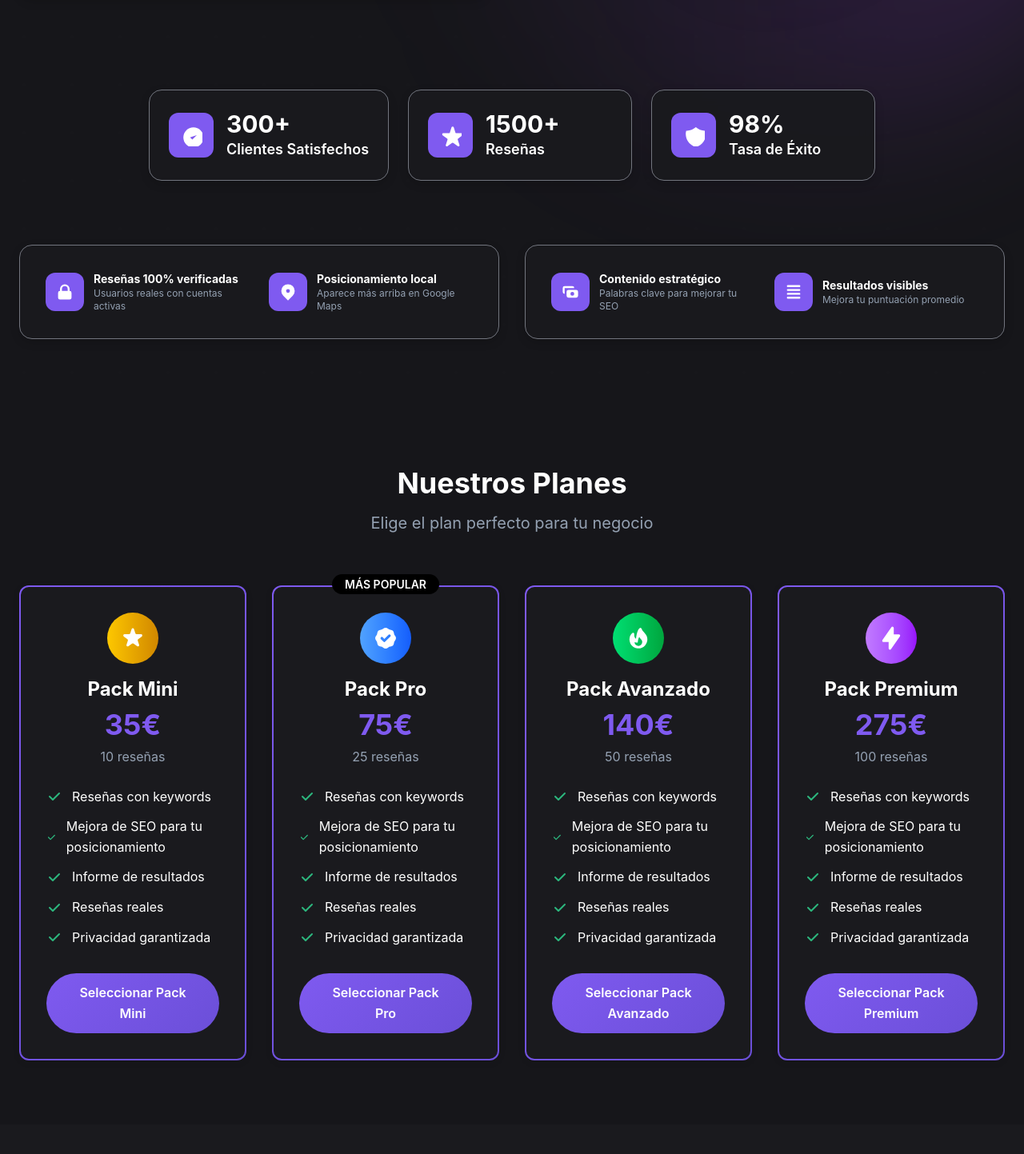
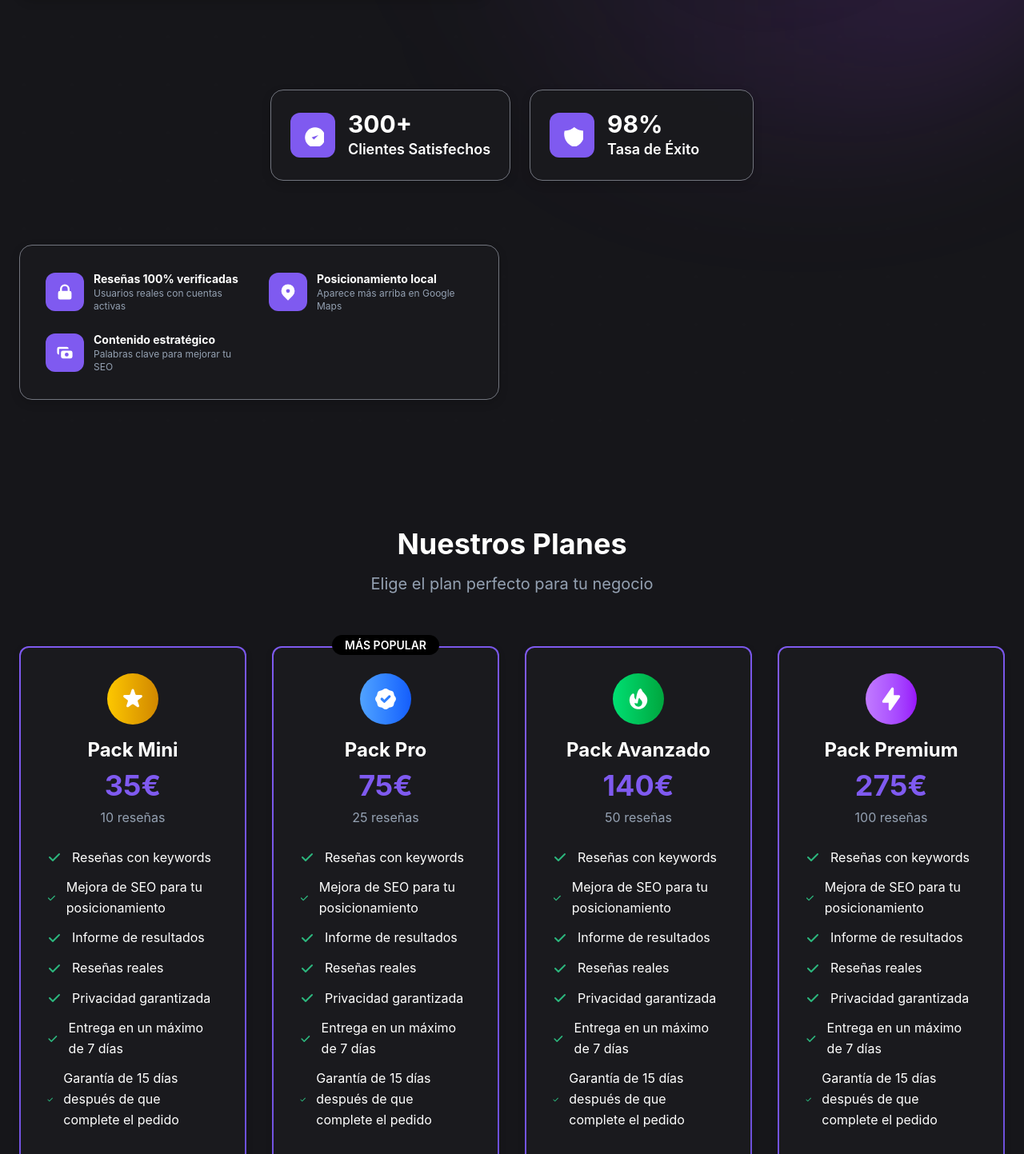
Before and after one commit to AXELRAYO990/ElRESENADOR, a React (Vite) app: page / in a window 1280 px wide. Shown: the part 2113-3556 px from the top of the page at 80% size. Built offline with nearby package versions, Linux system fonts and the light colour scheme.

Commit message:
Optimizaciones en sección About Us y mejoras en pricing: quitada tarjeta 1500+ reseñas, eliminada duplicación de características, agregadas garantías de entrega y servicio

```diff
--- a/src/App.tsx
+++ b/src/App.tsx
@@ -233,7 +233,7 @@ function App() {
                     </svg>
                   </div>
                   <div>
-                    <h4 className="text-sm font-bold text-headline">Resultados Inmediatos</h4>
+                    <h4 className="text-sm font-bold text-headline">Resultados Garantizados</h4>
                     <p className="text-paragraph text-xs">Desde el primer día</p>
                   </div>
                 </div>
@@ -311,20 +311,6 @@ function App() {
               <div className="glass-card p-6 rounded-2xl hover-elegant transform hover:scale-105 transition-all duration-300 flex items-center space-x-4 min-w-[280px]">
                 <div className="w-14 h-14 highlight-bg rounded-xl flex items-center justify-center flex-shrink-0">
                   <svg className="w-7 h-7 text-white" fill="currentColor" viewBox="0 0 20 20">
-                    <path d="M11.049 2.927c.3-.921 1.603-.921 1.902 0l1.519 4.674a1 1 0 00.95.69h4.915c.969 0 1.371 1.24.588 1.81l-3.976 2.888a1 1 0 00-.363 1.118l1.518 4.674c.3.922-.755 1.688-1.538 1.118l-3.976-2.888a1 1 0 00-1.176 0l-3.976 2.888c-.783.57-1.838-.197-1.538-1.118l1.518-4.674a1 1 0 00-.363-1.118l-3.976-2.888c-.784-.57-.38-1.81.588-1.81h4.914a1 1 0 00.951-.69l1.519-4.674z"/>
-                  </svg>
-                </div>
-                <div className="text-left">
-                  <div className="text-3xl font-bold text-headline">
-                    <span className="counter" data-target="1500">0</span>+
-                  </div>
-                  <h3 className="text-lg font-semibold text-headline">Reseñas</h3>
-                </div>
-              </div>
-
-              <div className="glass-card p-6 rounded-2xl hover-elegant transform hover:scale-105 transition-all duration-300 flex items-center space-x-4 min-w-[280px]">
-                <div className="w-14 h-14 highlight-bg rounded-xl flex items-center justify-center flex-shrink-0">
-                  <svg className="w-7 h-7 text-white" fill="currentColor" viewBox="0 0 20 20">
                     <path d="M9 12l2 2 4-4m5.618-4.016A11.955 11.955 0 0112 2.944a11.955 11.955 0 01-8.618 3.04A12.02 12.02 0 003 9c0 5.591 3.824 10.29 9 11.622 5.176-1.332 9-6.03 9-11.622 0-1.042-.133-2.052-.382-3.016z"/>
                   </svg>
                 </div>
@@ -364,36 +350,21 @@ function App() {
                     <p className="text-paragraph text-xs">Aparece más arriba en Google Maps</p>
                   </div>
                 </div>
-              </div>
-            </div>
 
-            <div className="glass-card p-8 rounded-2xl hover-elegant transform hover:-translate-y-2 transition-all duration-300">
-              <div className="grid grid-cols-1 md:grid-cols-2 gap-6">
                 <div className="flex items-center space-x-3">
                   <div className="w-12 h-12 highlight-bg rounded-xl flex items-center justify-center flex-shrink-0">
                     <svg className="w-6 h-6 text-white" fill="currentColor" viewBox="0 0 20 20">
                       <path fillRule="evenodd" d="M4 4a2 2 0 00-2 2v4a2 2 0 002 2V6h10a2 2 0 00-2-2H4zm2 6a2 2 0 012-2h8a2 2 0 012 2v4a2 2 0 01-2 2H8a2 2 0 01-2-2v-4zm6 4a2 2 0 100-4 2 2 0 000 4z" clipRule="evenodd" />
                     </svg>
                   </div>
-                  <div>
+      <div>
                     <h4 className="text-sm font-bold text-headline">Contenido estratégico</h4>
                     <p className="text-paragraph text-xs">Palabras clave para mejorar tu SEO</p>
                   </div>
                 </div>
-
-                <div className="flex items-center space-x-3">
-                  <div className="w-12 h-12 highlight-bg rounded-xl flex items-center justify-center flex-shrink-0">
-                    <svg className="w-6 h-6 text-white" fill="currentColor" viewBox="0 0 20 20">
-                      <path fillRule="evenodd" d="M3 4a1 1 0 011-1h12a1 1 0 110 2H4a1 1 0 01-1-1zm0 4a1 1 0 011-1h12a1 1 0 110 2H4a1 1 0 01-1-1zm0 4a1 1 0 011-1h12a1 1 0 110 2H4a1 1 0 01-1-1zm0 4a1 1 0 011-1h12a1 1 0 110 2H4a1 1 0 01-1-1z" clipRule="evenodd" />
-                    </svg>
-                  </div>
-                  <div>
-                    <h4 className="text-sm font-bold text-headline">Resultados visibles</h4>
-                    <p className="text-paragraph text-xs">Mejora tu puntuación promedio</p>
-                  </div>
-                </div>
               </div>
             </div>
+
           </div>
 
 
@@ -452,6 +423,18 @@ function App() {
                   </svg>
                   Privacidad garantizada
                 </li>
+                <li className="flex items-center">
+                  <svg className="w-5 h-5 text-success mr-3" fill="currentColor" viewBox="0 0 20 20">
+                    <path fillRule="evenodd" d="M16.707 5.293a1 1 0 010 1.414l-8 8a1 1 0 01-1.414 0l-4-4a1 1 0 011.414-1.414L8 12.586l7.293-7.293a1 1 0 011.414 0z" clipRule="evenodd" />
+                  </svg>
+                  Entrega en un máximo de 7 días
+                </li>
+                <li className="flex items-center">
+                  <svg className="w-5 h-5 text-success mr-3" fill="currentColor" viewBox="0 0 20 20">
+                    <path fillRule="evenodd" d="M16.707 5.293a1 1 0 010 1.414l-8 8a1 1 0 01-1.414 0l-4-4a1 1 0 011.414-1.414L8 12.586l7.293-7.293a1 1 0 011.414 0z" clipRule="evenodd" />
+                  </svg>
+                  Garantía de 15 días después de que complete el pedido
+                </li>
               </ul>
               <a href="https://wa.me/34632425771?text=Hola! Me interesa el Pack Mini de 10 reseñas por 35€. ¿Podrías darme más información?" className="btn-elegant w-full text-center block">
                 Seleccionar Pack Mini
@@ -504,6 +487,18 @@ function App() {
                   </svg>
                   Privacidad garantizada
                 </li>
+                <li className="flex items-center">
+                  <svg className="w-5 h-5 text-success mr-3" fill="currentColor" viewBox="0 0 20 20">
+                    <path fillRule="evenodd" d="M16.707 5.293a1 1 0 010 1.414l-8 8a1 1 0 01-1.414 0l-4-4a1 1 0 011.414-1.414L8 12.586l7.293-7.293a1 1 0 011.414 0z" clipRule="evenodd" />
+                  </svg>
+                  Entrega en un máximo de 7 días
+                </li>
+                <li className="flex items-center">
+                  <svg className="w-5 h-5 text-success mr-3" fill="currentColor" viewBox="0 0 20 20">
+                    <path fillRule="evenodd" d="M16.707 5.293a1 1 0 010 1.414l-8 8a1 1 0 01-1.414 0l-4-4a1 1 0 011.414-1.414L8 12.586l7.293-7.293a1 1 0 011.414 0z" clipRule="evenodd" />
+                  </svg>
+                  Garantía de 15 días después de que complete el pedido
+                </li>
               </ul>
               <a href="https://wa.me/34632425771?text=Hola! Me interesa el Pack Pro de 25 reseñas por 75€. ¿Podrías darme más información?" className="btn-elegant w-full text-center block">
                 Seleccionar Pack Pro
@@ -552,6 +547,18 @@ function App() {
                     <path fillRule="evenodd" d="M16.707 5.293a1 1 0 010 1.414l-8 8a1 1 0 01-1.414 0l-4-4a1 1 0 011.414-1.414L8 12.586l7.293-7.293a1 1 0 011.414 0z" clipRule="evenodd" />
                   </svg>
                   Privacidad garantizada
+                </li>
+                <li className="flex items-center">
+                  <svg className="w-5 h-5 text-success mr-3" fill="currentColor" viewBox="0 0 20 20">
+                    <path fillRule="evenodd" d="M16.707 5.293a1 1 0 010 1.414l-8 8a1 1 0 01-1.414 0l-4-4a1 1 0 011.414-1.414L8 12.586l7.293-7.293a1 1 0 011.414 0z" clipRule="evenodd" />
+                  </svg>
+                  Entrega en un máximo de 7 días
+                </li>
+                <li className="flex items-center">
+                  <svg className="w-5 h-5 text-success mr-3" fill="currentColor" viewBox="0 0 20 20">
+                    <path fillRule="evenodd" d="M16.707 5.293a1 1 0 010 1.414l-8 8a1 1 0 01-1.414 0l-4-4a1 1 0 011.414-1.414L8 12.586l7.293-7.293a1 1 0 011.414 0z" clipRule="evenodd" />
+                  </svg>
+                  Garantía de 15 días después de que complete el pedido
                 </li>
               </ul>
               <a href="https://wa.me/34632425771?text=Hola! Me interesa el Pack Avanzado de 50 reseñas por 140€. ¿Podrías darme más información?" className="btn-elegant w-full text-center block">
@@ -602,11 +609,23 @@ function App() {
                   </svg>
                   Privacidad garantizada
                 </li>
+                <li className="flex items-center">
+                  <svg className="w-5 h-5 text-success mr-3" fill="currentColor" viewBox="0 0 20 20">
+                    <path fillRule="evenodd" d="M16.707 5.293a1 1 0 010 1.414l-8 8a1 1 0 01-1.414 0l-4-4a1 1 0 011.414-1.414L8 12.586l7.293-7.293a1 1 0 011.414 0z" clipRule="evenodd" />
+                  </svg>
+                  Entrega en un máximo de 7 días
+                </li>
+                <li className="flex items-center">
+                  <svg className="w-5 h-5 text-success mr-3" fill="currentColor" viewBox="0 0 20 20">
+                    <path fillRule="evenodd" d="M16.707 5.293a1 1 0 010 1.414l-8 8a1 1 0 01-1.414 0l-4-4a1 1 0 011.414-1.414L8 12.586l7.293-7.293a1 1 0 011.414 0z" clipRule="evenodd" />
+                  </svg>
+                  Garantía de 15 días después de que complete el pedido
+                </li>
               </ul>
               <a href="https://wa.me/34632425771?text=Hola! Me interesa el Pack Premium de 100 reseñas por 275€. ¿Podrías darme más información?" className="btn-elegant w-full text-center block">
                 Seleccionar Pack Premium
-              </a>
-            </div>
+        </a>
+      </div>
           </div>
         </div>
       </section>
@@ -620,8 +639,8 @@ function App() {
             <h2 className="text-4xl font-bold text-headline mb-4">Contáctanos</h2>
             <p className="text-xl text-paragraph max-w-3xl mx-auto">
               Estamos aquí para ayudarte a mejorar la reputación de tu negocio. Contáctanos para una consulta gratuita.
-            </p>
-          </div>
+        </p>
+      </div>
 
           <div className="grid md:grid-cols-2 gap-8 max-w-4xl mx-auto">
             <a href="https://wa.me/34632425771?text=Hola,%20me%20interesa%20una%20reseña%20gratuita%20para%20mejorar%20mi%20reputación%20online%20en%20Google.%20¿Podrían%20ayudarme%20con%20más%20información%20sobre%20sus%20servicios?" target="_blank" rel="noopener noreferrer" className="glass-card p-8 rounded-xl text-center hover-elegant block">
```
